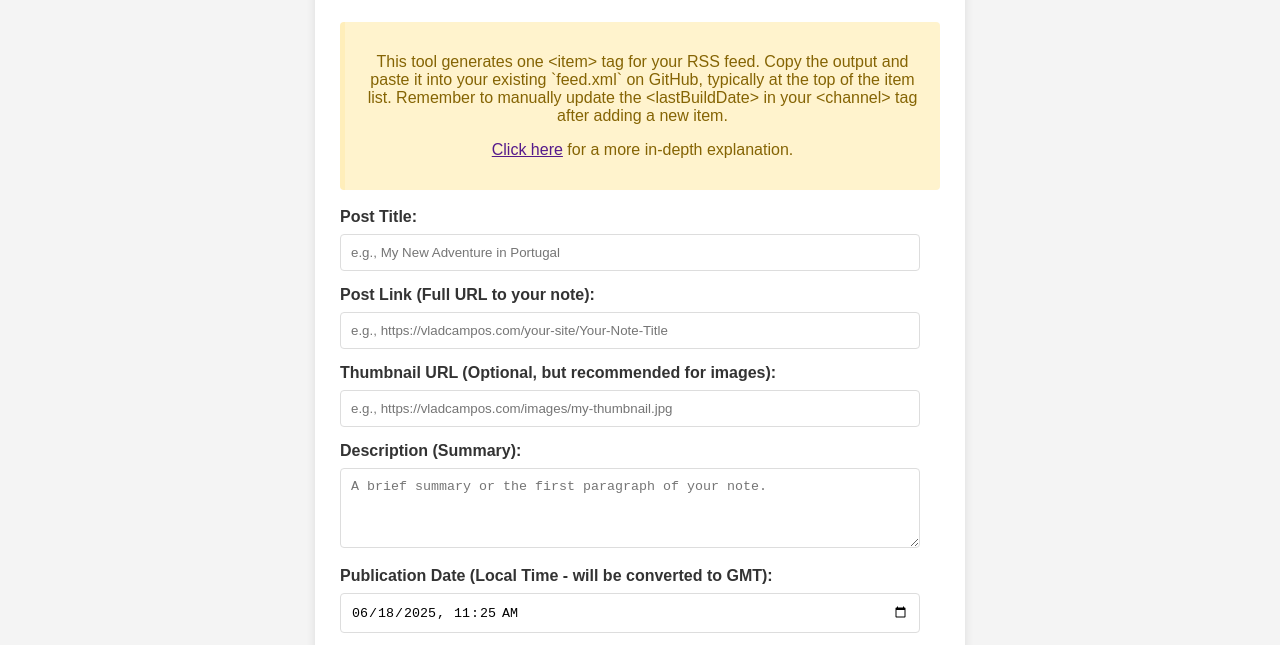
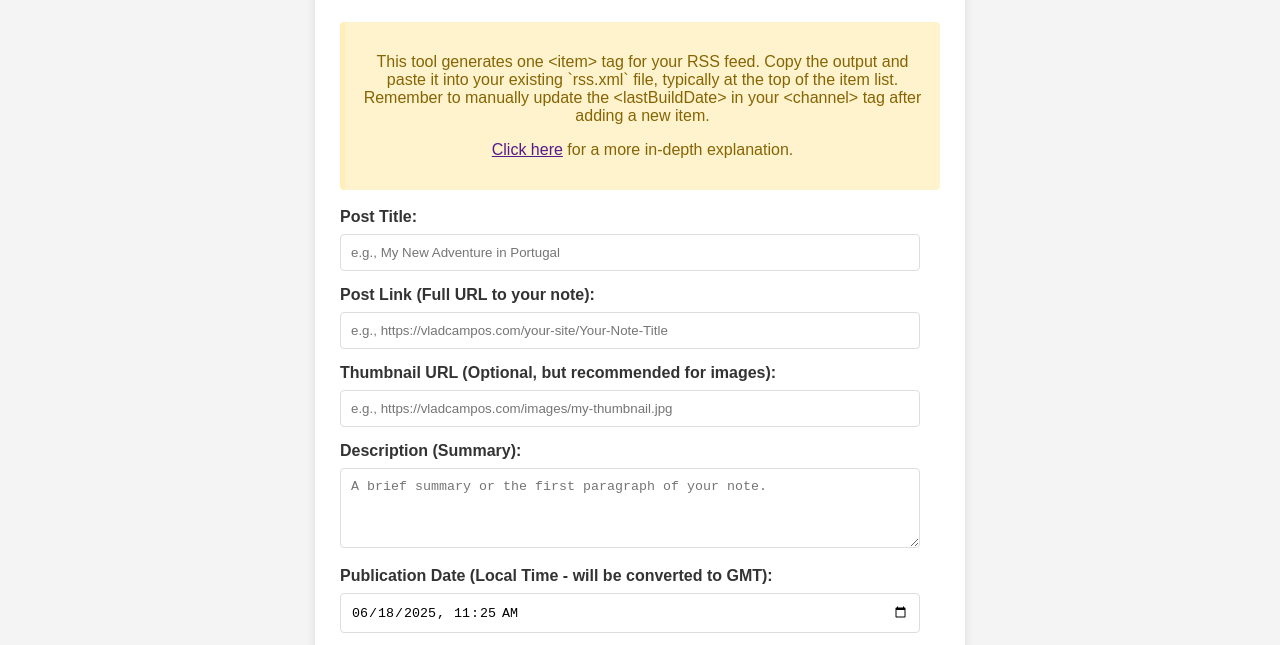
Before and after one commit to vladcampos/site, a plain HTML site: page item.htm in a window 1280 px wide. Shown: the part 116-761 px from the top of the page. Drawn offline with Linux system fonts and the light colour scheme.

Commit message:
Update item.htm

```diff
--- a/item.htm
+++ b/item.htm
@@ -113,7 +113,7 @@
     <div class="container">
         <h1>RSS Item Generator</h1>
         <div class="important-note">
-            <p align="center">This tool generates one &lt;item&gt; tag for your RSS feed. Copy the output and paste it into your existing `feed.xml` on GitHub, typically at the top of the item list. Remember to manually update the &lt;lastBuildDate&gt; in your &lt;channel&gt; tag after adding a new item.</p>
+            <p align="center">This tool generates one &lt;item&gt; tag for your RSS feed. Copy the output and paste it into your existing `rss.xml` file, typically at the top of the item list. Remember to manually update the &lt;lastBuildDate&gt; in your &lt;channel&gt; tag after adding a new item.</p>
             <p align="center"><a href="" target="_blank">Click here</a> for a more in-depth explanation.</p>
         </div>
 
```
